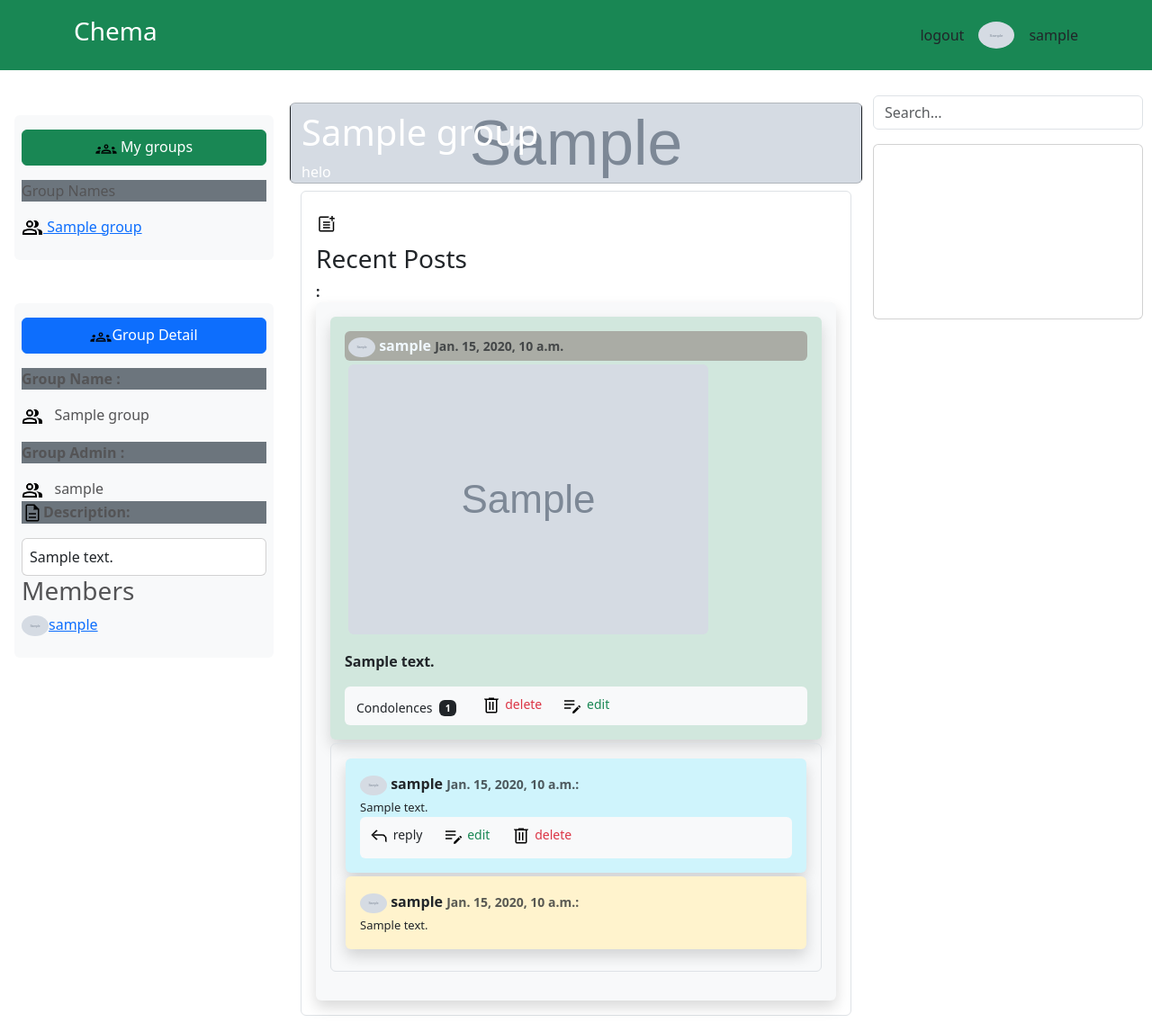
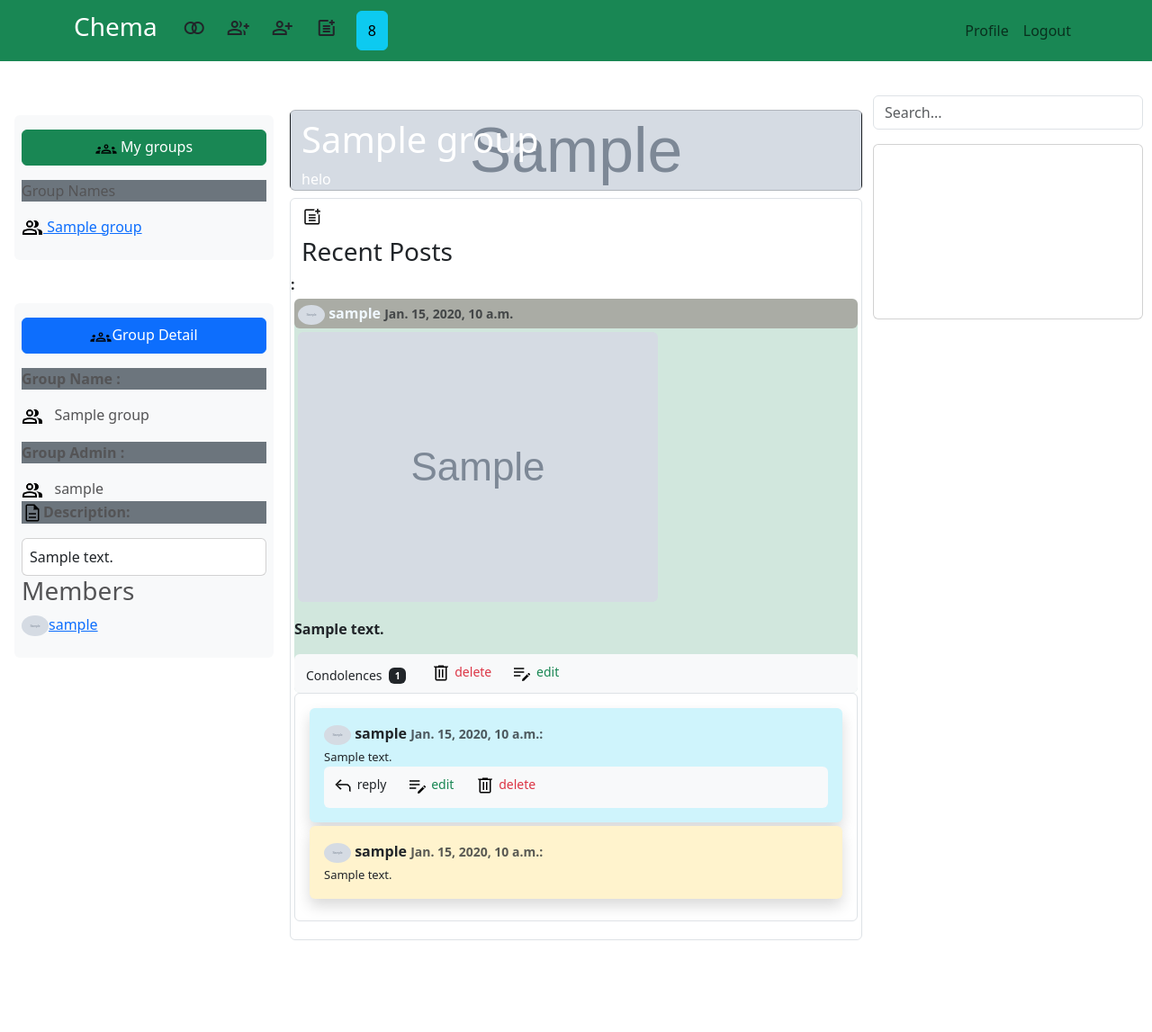
Before and after one commit to jona44/chema, a Django app: page / in a window 1280 px wide. Shown: the whole page at 90% size. After the commit the page ends 1045 px from the top, so only its background shows below. Run offline with Django 4.2, Linux system fonts and the light colour scheme; a user stored in the database is signed in; tables that the repository leaves empty hold one stand-in row (values such as "Sample post"); grey boxes marked "Sample" are stand-in pictures; some libraries are stand-ins or nearby versions; some web fonts are replaced.

Commit message:
'offcanvas'

```diff
--- a/static/css/main.css
+++ b/static/css/main.css
@@ -76,7 +76,8 @@ body{
 @media (max-width: 576px){
     .sidebar-left{
         display:none;
-       }
+    }
+
     .main {
         width: 100%;
         padding: 10px;
@@ -86,3 +87,25 @@ body{
     }
 
 }
+@media (min-width: 576px){
+     .offcanvas-left{
+        display:none;
+    }
+
+}
+@media (min-width: 900px){
+     .offcanvas-right{
+        display:none;
+    }
+
+}
+.canvas{
+    display: flex;
+    justify-content: space-between;
+}
+
+@media (max-width: 660.98px) {
+  .profile{
+    display: none !important;
+  }
+}
--- a/templates/Untitled-1.html
+++ b/templates/Untitled-1.html
@@ -1,11 +1,11 @@
 <span class="align-bottom pt-4 mt-5 ">
-                <a href="{% url 'createPost' active_group.id %}" class="btn btn-light float-end">
+                <a href="{% url 'createPost' active_group.id %}" class=" float-end">
                     Create Post <img src="{% static 'icon_pngs/post_add_FILL0_wght300_GRAD0_opsz24.png' %}" alt="">
                 </a>
-                 <a href="{% url 'add_member' active_group.id %}" class="btn btn-primary float-end mx-1 ">
+                 <a href="{% url 'add_member' active_group.id %}" class=" float-end mx-1 ">
                      <img src="{% static 'icon_pngs/person_add_FILL0_wght400_GRAD0_opsz24.png' %}" alt="">Add Member
                  </a>
-                 <a href="{% url 'add_admin' active_group.id %}" class="btn btn-primary float-end">
+                 <a href="{% url 'add_admin' active_group.id %}" class="float-end">
                     <img src="{% static 'icon_pngs/person_add_FILL0_wght400_GRAD0_opsz24.png' %}" alt="">Add Admin
                  </a>
             </span>
--- a/templates/chema/home.html
+++ b/templates/chema/home.html
@@ -55,18 +55,27 @@
             {% endfor %}
         </div>
     </div>
-</div>
+
 {% endblock %}
 
 <!----------------------- Main Content-------------------- -->
     {% block content %}
 
 <div class="main mt-5">
-    <div class="row">
+ <div class="fixed">
+     <div class="canvas mb-2 " >
+      {% include "offcanvas_left.html" %}
+      {% include "offcanvas_right.html" %}
+    </div>
+ </div>
+
+
+    <div class="row d-flex">
         <div class="card text-bg-dark  " style="background-image: url('{{ active_group.cover_image.url}}');
                                                     background-size: cover;
                                                     background-position: center center;
                                                     background-repeat: no-repeat;">
+
             <div>
                <h5 class="card-title"> <h1>{{ active_group.name }}</h1></h5>
             </div>
@@ -75,12 +84,12 @@
             </div>
         </div>
     </div>
-    <div class="post border rounded p-3 mt-2">
+    <div class=" row post border rounded  mt-2">
         <h3> <img src="{% static 'icon_pngs/post_add_FILL0_wght300_GRAD0_opsz24.png' %}" alt=""> <h3>Recent Posts</h3>:</h3>
         {% for post in active_group_posts %}
 
-                <div class="list-unstyled group shadow p-3 bg-body-tertiary rounded">
-                    <div class="group bg-success-subtle text-emphasis-success rounded shadow p-3 mb-1 bg-body-tertiary rounded ">
+                <div class="list-unstyled group p-1 ">
+                    <div class="group bg-success-subtle text-emphasis-success rounded  ">
                         <div class="bg-color p-1 rounded">
                             <img class="rounded-circle account-img" width="30"
                                 src="{{ post.author.profile.profile_pic.url }}">
--- a/templates/chema/member_detail.html
+++ b/templates/chema/member_detail.html
@@ -1,7 +1,7 @@
 {% extends 'base.html' %}
 
 {% block content %}
-<div class="mt-5 pt-5  mb-5">
+<div class=" container mt-5 pt-5  mb-5">
       <h1>Member Profile</h1>
     <img src="{{member.profile.profile_pic.url }}" alt="{{ member.username }}'s profile picture">
     <p>Name: {{ member.username }}</p>
--- a/templates/nav.html
+++ b/templates/nav.html
@@ -1,11 +1,29 @@
-
-<nav class=" navbar navbar-expand-lg fixed-top bg-success mb-5 ">
+{% load static %}
+<nav class="navbar navbar-expand-lg fixed-top bg-success mb-5">
   <div class="container">
     <a class="navbar-brand text-white" href="{% url 'home'%}"><h3>Chema</h3></a>
 
-      <button class="navbar-toggler" type="button" data-bs-toggle="collapse" data-bs-target="#navbarNavAltMarkup" aria-controls="navbarNavAltMarkup" aria-expanded="false" aria-label="Toggle navigation">
-        <span class="navbar-toggler-icon"></span>
-      </button>
+
+    <div class="btn-toolbar" role="toolbar" aria-label="Toolbar with button groups">
+      <div class="btn-group me-2" role="group" aria-label="First group">
+        <button type="button" class="btn btn"><span class="material-symbols-outlined">
+          join
+          </span></button>
+        <button type="button" class="btn btn"><span class="material-symbols-outlined">
+          group_add
+          </span></button>
+        <button type="button" class="btn btn"><span class="material-symbols-outlined">
+          person_add
+          </span></button>
+        <button type="button" class="btn btn"><span class="material-symbols-outlined">
+          post_add
+          </span></button>
+      </div>
+
+      <div class="btn-group" role="group" aria-label="Third group">
+        <button type="button" class="btn btn-info">8</button>
+      </div>
+    </div>
 
     <div class="collapse navbar-collapse" id="navbarNavAltMarkup">
       <div class="w-50 text-center">
@@ -18,16 +36,16 @@
         {% endif %}
       </div>
     </div>
-          <div class="d-flex align-items-center">
+
+    <!-- Profile links with responsive class -->
+    <div class="profile navbar-nav ">
       {% if user.is_authenticated %}
-            <a class="nav-link" href="{% url 'account_logout' %}"> logout</a>
+        <a class="nav-item nav-link" href="{% url 'profile' %}">Profile</a>
+        <a class="nav-item nav-link" href="{% url 'logout' %}">Logout</a>
       {% else %}
-            <a class="nav-link" href="{% url 'account_login' %}"> Login </a>
-            {%endif%}
-            <img class="rounded-circle account-img m-3" width="40" src="{{ user.profile.profile_pic.url }}">
-            <a class="nav-item nav-link" href="{% url 'profile' %}">{{user.username}}</a>
+        <a class="nav-item nav-link" href="{% url 'login' %}">Login</a>
+
+      {% endif %}
     </div>
   </div>
-
-
 </nav>
--- /dev/null
+++ b/templates/offcanvas_left.html
@@ -0,0 +1,66 @@
+{% load static %}
+<div class="offcanvas-left">
+        <button class="btn btn-primary" type="button" data-bs-toggle="offcanvas" data-bs-target="#offcanvasScrolling" aria-controls="offcanvasScrolling">My Groups</button>
+
+    <div class="offcanvas offcanvas-start" data-bs-scroll="true" data-bs-backdrop="false" tabindex="-1" id="offcanvasScrolling" aria-labelledby="offcanvasScrollingLabel">
+        <div class="offcanvas-header">
+
+          <button type="button" class="btn-close" data-bs-dismiss="offcanvas" aria-label="Close"></button>
+        </div>
+        <div class="offcanvas-body">
+          <div class="pt-3 m-3 mb-5 pb-5 left-sidebar ">
+
+            <div class="pt-3 mt-5 bg-light rounded p-2">
+                <div class="d-grid">
+                    <button class="btn btn-success">
+                        <img src="{% static 'icon_pngs/groups_FILL0_wght300_GRAD0_opsz24.png' %}" alt="">
+                        My groups
+                    </button>
+                </div>
+                <p class="bg-secondary mt-3">Group Names</p>
+                <ul class="list-unstyled">
+                    {% for group in groups %}
+                    <li>
+                        <a href="{% url 'toggle_group' group.id %}">
+                            <img src="{% static 'icon_pngs/group_FILL0_wght400_GRAD0_opsz24.png' %}" alt="">&nbsp;{{ group.name }}</a>
+                    </li>
+                    {% endfor %}
+                </ul>
+            </div>
+            <div class="pt-3 mt-5 bg-light rounded p-2 ">
+                <div class="d-grid">
+                    <button class="btn btn-primary" id="toggle-group-detail">
+                        <img src="{% static 'icon_pngs/groups_FILL0_wght300_GRAD0_opsz24.png' %}" alt="">Group Detail
+                    </button>
+                </div>
+                {% for group in groups %}
+                <ul class="list-unstyled">
+                    <li>
+                        <p class="bg-secondary mt-3"><strong>Group Name :&nbsp;</strong></p>
+                        <img src="{% static 'icon_pngs/group_FILL0_wght400_GRAD0_opsz24.png' %}" alt="">&nbsp;&nbsp;
+                        {{ group.name }}
+
+                        <p class="bg-secondary mt-3"><strong>Group Admin :&nbsp;</strong></p>
+                        {% for admin in group.admins_as_members.all %}
+                        <img src="{% static 'icon_pngs/group_FILL0_wght400_GRAD0_opsz24.png' %}" alt="">&nbsp;&nbsp;
+                        {{ admin.username }}
+                        {% endfor %}
+                        <p class="bg-secondary"><strong><img src="{% static 'icon_pngs/description_FILL0_wght300_GRAD0_opsz24.png' %}" alt="">Description:</strong></p>
+                        <div class="card p-2">
+                            {{ group.description }}
+                        </div>
+                        <h3>Members</h3>
+                        {% for member in group.members.all %}
+                        <a href="{% url 'member_detail' pk=member.id %}">
+                            <img src="{{ member.profile.profile_pic.url }}" width="30" class="rounded-circle">{{ member.username }}
+                        </a>
+                        {% endfor %}
+                    </li>
+                </ul>
+                {% endfor %}
+            </div>
+        </div>
+
+        </div>
+    </div>
+  </div>
--- /dev/null
+++ b/templates/offcanvas_right.html
@@ -0,0 +1,60 @@
+{% load static %}
+<div class="offcanvas-right">
+    <button class="btn btn-primary" type="button" data-bs-toggle="offcanvas" data-bs-target="#offcanvasRight" aria-controls="offcanvasRight">Search</button>
+
+    <div class="offcanvas offcanvas-end" tabindex="-1" id="offcanvasRight" aria-labelledby="offcanvasRightLabel">
+      <div class="offcanvas-header">
+        <h5 class="offcanvas-title" id="offcanvasRightLabel">Offcanvas right</h5>
+        <button type="button" class="btn-close" data-bs-dismiss="offcanvas" aria-label="Close"></button>
+      </div>
+      <div class="offcanvas-body">
+        <div class="w-100 mt-5 pt-5">
+          <form id="search-form">
+              {% csrf_token %}
+              <input type="text" id="search-input" maxlength="100" placeholder="Search..."
+                  class="textinput textInput form-control" required="" id="id_name">
+          </form>
+      </div>
+      <div class="card mt-3 p-2 h-25 overflow-auto">
+          <div id="search-results">
+
+
+          </div>
+      </div>
+
+      <script src="https://code.jquery.com/jquery-3.6.0.min.js"></script>
+      <script>
+          $(document).ready(function () {
+              // Attach an event listener to the search input field
+              $('#search-input').on('input', function () {
+                  var query = $(this).val();  // Get the search query from the input
+                  // Make an AJAX request to the search view
+                  $.ajax({
+                      url: '/search/',
+                      data: {
+                          'q': query
+                      },
+                      success: function (response) {
+                          var resultsContainer = $('#search-results');
+                          resultsContainer.empty();  // Clear previous results
+                          // Loop through the results and add them to the container
+                          $.each(response.results, function (index, result) {
+                              if ('name' in result) {
+                                  // If it's a group result
+                                  var link = '<a href="/group_detail_view/' + result.id + '/">' + result.name + '</a>';
+                                  resultsContainer.append('<p>' + link + '</p>');
+                              } else if ('username' in result) {
+                                  // If it's a member result
+                                  var link = '<a href="/member_detail/' + result.id + '/">' + result.username + '</a>';
+                                  resultsContainer.append('<p>' + link + '</p>');
+                              }
+                          });
+                      }
+                  });
+              });
+          });
+      </script>
+
+      </div>
+    </div>
+</div>
```
Also changed, not shown: templates/Untitled-2.html (deleted, +0 -20 lines). Lines whose indentation alone changed are shown as unchanged.
